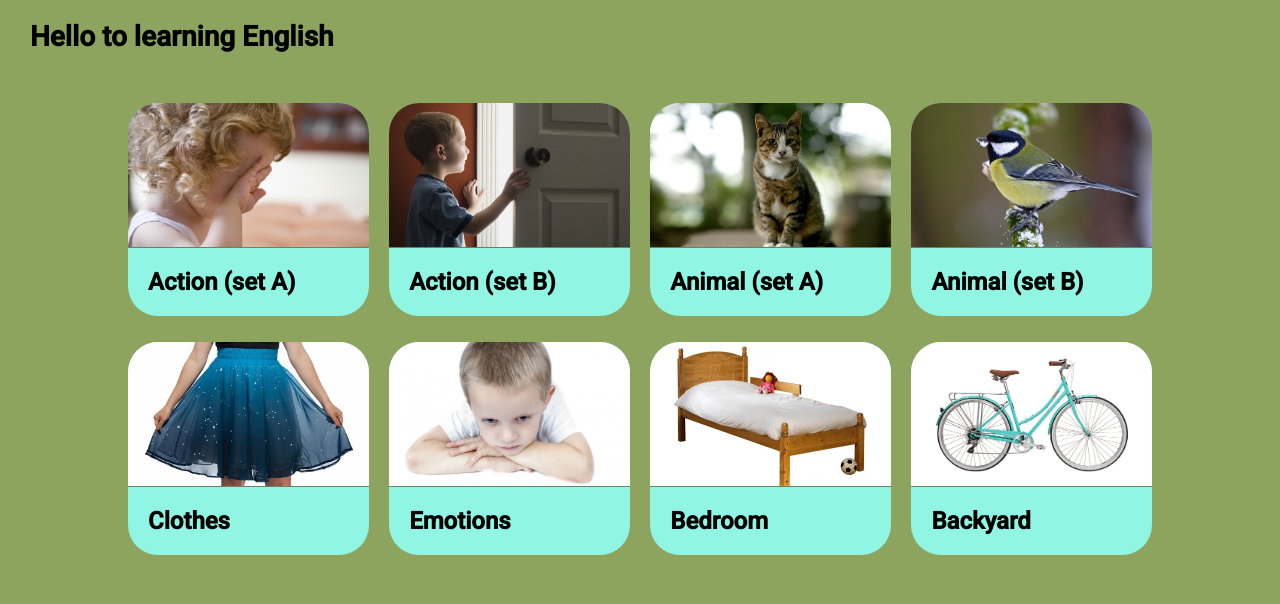
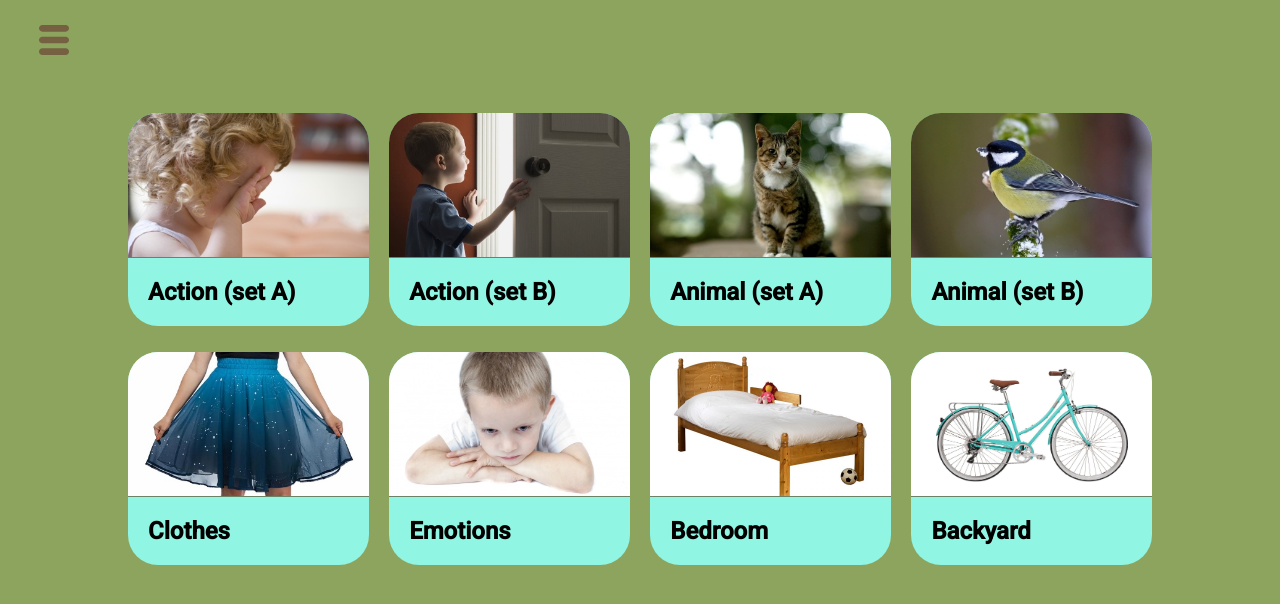
Before and after one commit to Ghuseynova/rs-school-tasks-2021, a React (Create React App) app in the folder english-for-kids-base/: page / in a window 1280 px wide. Shown: the top 604 px of the page. Built offline with nearby package versions, Linux system fonts and the light colour scheme; data requests are answered from the project's data file.

Commit message:
feat: add burger

```diff
--- /dev/null
+++ b/english-for-kids-base/src/components/burger/burger.scss
@@ -0,0 +1,36 @@
+.burger {
+  $self: &;
+  width: 4.8rem;
+  height: 4rem;
+  background-color: transparent;
+  border: none;
+  cursor: pointer;
+
+  &--is-open {
+    #{$self}__icon {
+      path {
+        &:nth-child(1) {
+          transform: translate(75%, -15px) rotate(45deg);
+        }
+
+        &:nth-child(2) {
+          opacity: 0;
+        }
+
+        &:nth-child(3) {
+          transform: translate(5%, 12px) rotate(-45deg);
+        }
+      }
+    }
+  }
+
+  &__icon {
+    width: 100%;
+    height: 100%;
+    fill: rgb(117, 96, 65);
+
+    path {
+      transition: all 0.4s ease-in-out;
+    }
+  }
+}
--- /dev/null
+++ b/english-for-kids-base/src/components/burger/burger.tsx
@@ -0,0 +1,26 @@
+import React from 'react';
+
+import './burger.scss';
+
+const Burger = ({ className }: { className: string }): JSX.Element => {
+  return (
+    <button
+      className={`burger ${className}`}
+      aria-haspopup="true"
+      type="button"
+    >
+      <svg
+        xmlns="http://www.w3.org/2000/svg"
+        version="1.1"
+        viewBox="0 0 24 24"
+        className="burger__icon"
+      >
+        <path d="M19 17h-14c-1.103 0-2 0.897-2 2s0.897 2 2 2h14c1.103 0 2-0.897 2-2s-0.897-2-2-2z" />
+        <path d="M19 10h-14c-1.103 0-2 0.897-2 2s0.897 2 2 2h14c1.103 0 2-0.897 2-2s-0.897-2-2-2z" />
+        <path d="M19 3h-14c-1.103 0-2 0.897-2 2s0.897 2 2 2h14c1.103 0 2-0.897 2-2s-0.897-2-2-2z" />
+      </svg>
+    </button>
+  );
+};
+
+export default Burger;
--- /dev/null
+++ b/english-for-kids-base/src/components/burger/index.ts
@@ -0,0 +1,3 @@
+import Burger from './burger';
+
+export default Burger;
--- a/english-for-kids-base/src/components/header/header.tsx
+++ b/english-for-kids-base/src/components/header/header.tsx
@@ -1,11 +1,12 @@
 import React from 'react';
+import Burger from '../burger';
 import './header.scss';
 
 const Header = (): JSX.Element => {
   return (
     <header className="header">
       <div className="header__inner">
-        <h1>Hello to learning English</h1>
+        <Burger className="header__burger" />
       </div>
     </header>
   );
--- a/english-for-kids-base/src/pages/main/main.tsx
+++ b/english-for-kids-base/src/pages/main/main.tsx
@@ -7,9 +7,7 @@ const Main = (): JSX.Element => {
   return (
     <div className="main">
       <div className="main__container container">
-        <div className="main__top">
-          <CategoryCards className="main__cards" />
-        </div>
+        <CategoryCards className="main__cards" />
       </div>
     </div>
   );
```
